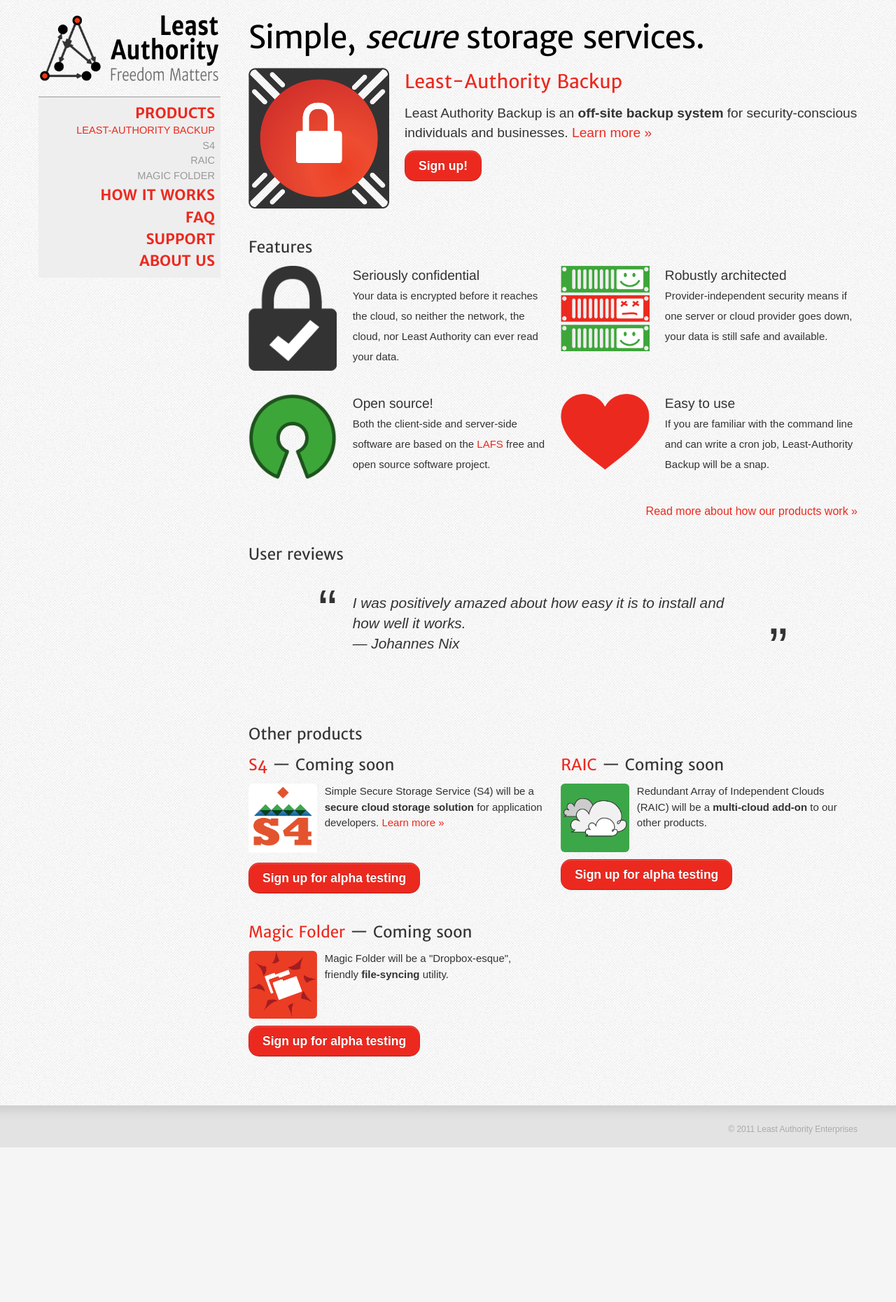
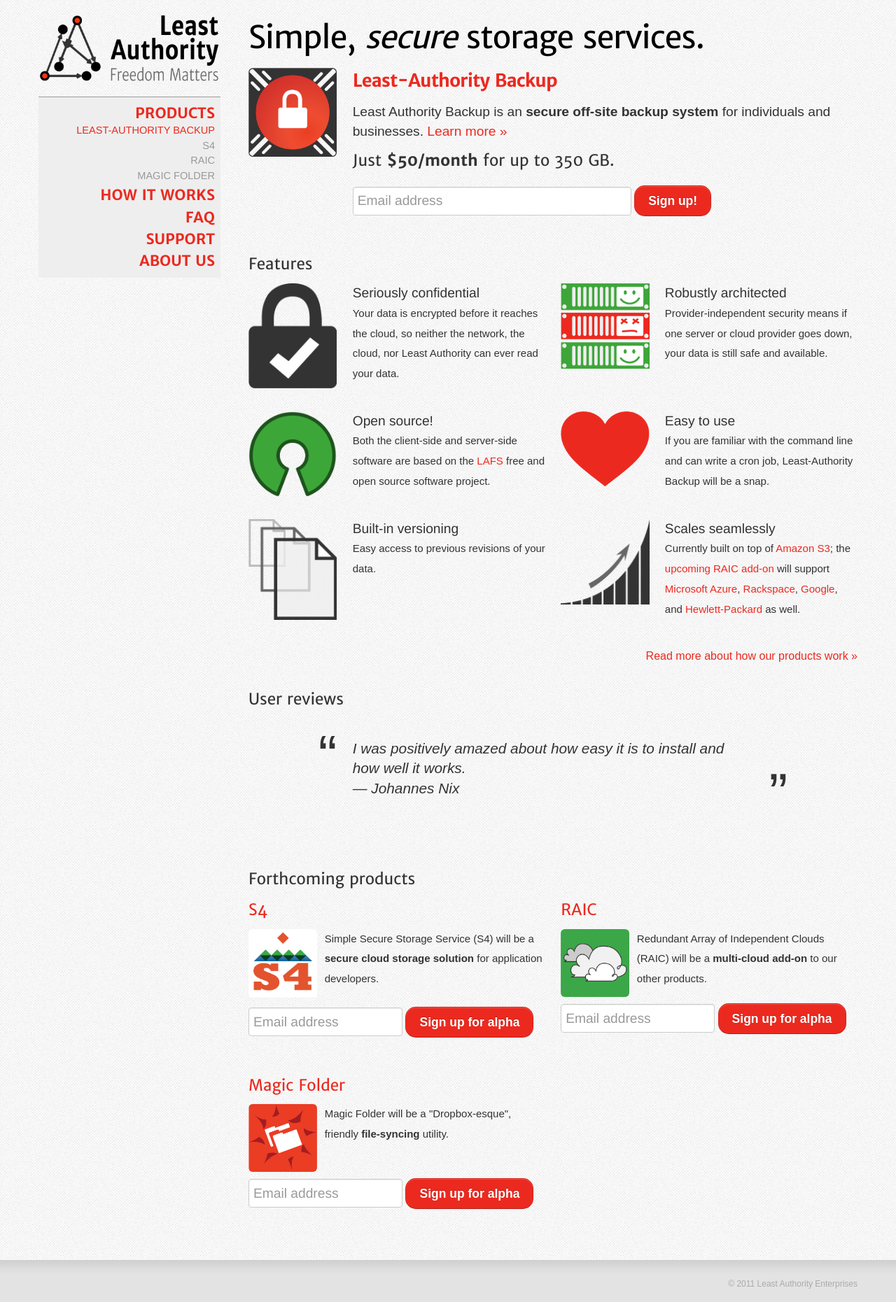
Before and after one commit to LeastAuthority/leastauthority.com, a Python web app: template lae_site/templates/index.html in a window 1280 px wide. Shown: the whole page at 70% size. Before the commit the page ends 1640 px from the top, so only its background shows below. Run offline with Jinja, Linux system fonts and the light colour scheme; the template is opened without the code that fills it, so the values that code supplies are empty; some web fonts are replaced.

Commit message:
zomg changes

```diff
--- a/content/static/css/style.css
+++ b/content/static/css/style.css
@@ -58,7 +58,7 @@ h1, h2, h3, h4, h5 {
 
 h1, h2 {
     color: #000;
-    font-size: 1.8em;
+    font-size: 1.6em;
     font-weight: 700;
     letter-spacing: -1px;
 }
@@ -220,7 +220,7 @@ tt {
     color: #666;
 }
 
-.profile_block p, .product-briefs p {
+.profile_block p {
     line-height: 1.5em;
 }
 /*
@@ -243,7 +243,18 @@ tt {
 }
 
 .form-inline .btn {
-    margin-bottom: 0;
+    margin-bottom: -5px;
+}
+
+.big-signup-form input {
+    width: 20em;
+}
+
+.signup-form input {
+    margin-top: 10px;
+    margin-bottom: 5px;
+    font-size: 1.2em;
+    height: 1.6em;
 }
 
  /*  *  */
@@ -258,33 +269,18 @@ tt {
     clear: both;
 }
 
-.top-area {
-    font-size: 1.2em;
-}
-
-.top-area p {
-    font-size: 1em;
-}
-
 /* * *
 Product page
 * * */
 
-.product-image img {
-    margin: 0 0 10px 10px;
+.top-area p:not(.help-text) {
+    font-weight: 300;
+    font-size: 1.2em;
+    line-height: 1.5em;
 }
 
-.product-image-left img {
-    margin: 0 10px 10px 0;
-}
-
-.about {
-    margin-bottom: 20px;
-}
-
-.about p:not(.help-text) {
-    font-weight: 300;
-    font-size: 1.2em;
+.price {
+    margin-top: 20px;
 }
 
 .features {
--- a/lae_site/templates/_base.html
+++ b/lae_site/templates/_base.html
@@ -38,18 +38,18 @@
                     <div class="clearer"></div>
                     <div id="main_nav">
                         <ul>
-                            <li><a href="/products">Products</a>
+                            <li><a href="/products/">Products</a>
                                 <ul>
-                                    <li><a href="/product_backup">Least-Authority Backup</a></li>
+                                    <li><a href="/product_backup/">Least-Authority Backup</a></li>
                                     <li>S4</li>
                                     <li>RAIC</li>
                                     <li>Magic Folder</li>
                                 </ul>
                             </li>
-                            <li><a href="/how_it_works">How It Works</a></li>
-                            <li><a href="/faq">FAQ</a></li>
-                            <li><a href="/support">Support</a></li>
-                            <li><a href="/about_us">About Us</a></li>
+                            <li><a href="/how_it_works/">How It Works</a></li>
+                            <li><a href="/faq/">FAQ</a></li>
+                            <li><a href="/support/">Support</a></li>
+                            <li><a href="/about_us/">About Us</a></li>
                         </ul>
                     </div>
                 </div>
--- /dev/null
+++ b/lae_site/templates/_features.html
@@ -0,0 +1,53 @@
+<div class="row-fluid">
+    <div class="span2">
+        <img src="/static/img/secure.png">
+        <!--Icon based on Secure designed by Charlene Chen from The Noun Project, CC-BY -->
+    </div>
+    <div class="span4">
+        <h4>Seriously confidential</h4>
+        <p>Your data is encrypted before it reaches the cloud, so neither the network, the cloud, nor Least Authority can ever read your data.</p>
+    </div>
+    <div class="span2">
+        <img src="/static/img/robustness.png">
+        <!--Icon based on Servers designed by Jaime Carrion from The Noun Project, CC-BY -->
+    </div>
+    <div class="span4">
+        <h4>Robustly architected</h4>
+        <p>Provider-independent security means if one server or cloud provider goes down, your data is still safe and available.</p>
+    </div>
+</div>
+<br>
+<div class="row-fluid">
+    <div class="span2">
+        <img src="/static/img/opensource.png">
+    </div>
+    <div class="span4">
+        <h4>Open source!</h4>
+        <p>Both the client-side and server-side software are based on the <a class="reference external" href="http://tahoe-lafs.org">LAFS</a> free and open source software project.</p>
+    </div>
+    <div class="span2">
+        <img src="/static/img/heart.png">
+    </div>
+    <div class="span4">
+        <h4>Easy to use</h4>
+        <p>If you are familiar with the command line and can write a cron job, Least-Authority Backup will be a snap.</p>
+    </div>
+</div>
+<br>
+<div class="row-fluid">
+    <div class="span2">
+        <img src="/static/img/versions.png">
+        <!--Icon based on Document from The Noun Project, CC-BY -->
+    </div>
+    <div class="span4">
+        <h4>Built-in versioning</h4>
+        <p>Easy access to previous revisions of your data.</p>
+    </div>
+    <div class="span2">
+        <img src="/static/img/scaling.png">
+    </div>
+    <div class="span4">
+        <h4>Scales seamlessly</h4>
+        <p>Currently built on top of <a href="https://aws.amazon.com/s3/">Amazon S3</a>; the <a href="/products/">upcoming RAIC add-on</a> will support <a href="http://www.windowsazure.com">Microsoft Azure</a>, <a href="http://www.rackspace.com/cloud/">Rackspace</a>, <a href="https://cloud.google.com/">Google</a>, and <a href="https://www.hpcloud.com/">Hewlett-Packard</a> as well.</p>
+    </div>
+</div>
--- /dev/null
+++ b/lae_site/templates/_signup_form.html
@@ -0,0 +1,5 @@
+<form action="/collect-email" method="post" enctype="multipart/form-data" class="big-signup-form signup-form form-inline">
+    <input type="text" name="Email" placeholder="Email address">
+    <input type="hidden" name="ProductName" value="{% block product_slug %}{% endblock %}">
+    <a type="submit" class="btn btn-danger btn-large signup-button">Sign up!</a>
+</form>
--- a/lae_site/templates/index.html
+++ b/lae_site/templates/index.html
@@ -25,65 +25,34 @@
 {% endblock %}
 
 {% block content %}
+
+{% block tagline %}
     <h1>Simple, <em>secure</em> storage services.</h1>
-<div class="row-fluid product-briefs top-area">
-    <div class="span12">
+{% endblock %}
+
 <div class="row-fluid">
-            <div class="span3 product-image-left"><a href="/product_backup"><img src="/static/img/backup.png"></a></div>
-            <div class="span9">
-                <h3><a href="/products/least_authority_backup/">Least-Authority Backup</a></h3>
-                <p>Least Authority Backup is an <strong>off-site backup system</strong> for security-conscious individuals and businesses. <a href="/product_backup">Learn more &raquo;</a></p>
-                <p><a href="/queries_backup" class="btn btn-danger btn-large signup-button">Sign up!</a></p>
-            </div>
-        </div>
+    <div class="span2"><a href="/product_backup/"><img src="/static/img/backup.png"></a></div>
+    <div class="span10 top-area">
+        <h2><a href="/product_backup/">Least-Authority Backup</a></h2>
+        <p>Least Authority Backup is an <strong>secure off-site backup system</strong> for individuals and businesses. <a href="/product_backup/">Learn more &raquo;</a></p>
+        <h3>Just <strong>$50/month</strong> for up to 350 GB.</h3>
+        {% include '_signup_form.html' %}
+        {% block more_price %}{% endblock %}
     </div>
 </div>
 <br>
 
 <h3>Features</h3>
-<div class="row-fluid">
-    <div class="span2">
-        <img src="/static/img/secure.png">
-        <!--Icon based on Secure designed by Charlene Chen from The Noun Project, CC-BY -->
-    </div>
-    <div class="span4">
-        <h4>Seriously confidential</h4>
-        <p>Your data is encrypted before it reaches the cloud, so neither the network, the cloud, nor Least Authority can ever read your data.</p>
-    </div>
-    <div class="span2">
-        <img src="/static/img/robustness.png">
-        <!--Icon based on Servers designed by Jaime Carrion from The Noun Project, CC-BY -->
-    </div>
-    <div class="span4">
-        <h4>Robustly architected</h4>
-        <p>Provider-independent security means if one server or cloud provider goes down, your data is still safe and available.</p>
-    </div>
-</div>
-<br>
-<div class="row-fluid">
-    <div class="span2">
-        <img src="/static/img/opensource.png">
-    </div>
-    <div class="span4">
-        <h4>Open source!</h4>
-        <p>Both the client-side and server-side software are based on the <a class="reference external" href="http://tahoe-lafs.org">LAFS</a> free and open source software project.</p>
-    </div>
-    <div class="span2">
-        <img src="/static/img/heart.png">
-    </div>
-    <div class="span4">
-        <h4>Easy to use</h4>
-        <p>If you are familiar with the command line and can write a cron job, Least-Authority Backup will be a snap.</p>
-    </div>
-</div>
+{% include '_features.html' %}
 <br>
 <div class="row-fluid">
     <div class="span12">
-        <a href="/how_it_works" style="float: right;">Read more about how our products work &raquo;</a>
+        <a href="/how_it_works/" style="float: right;">Read more about how our products work &raquo;</a>
     </div>
 </div>
 <br>
 
+{% block more_stuff %}
     <h3>User reviews</h3>
     <br>
     <div class="row-fluid">
@@ -126,41 +95,54 @@
     </div>
     </br>
 
-<h3>Other products</h3>
+    <h3>Forthcoming products</h3>
     <div class="row-fluid product-briefs">
         <div class="span6">
-        <h3><a href="/queries_s4">S4</a> &mdash; Coming soon</h3>
+            <h3><a href="/queries_s4/">S4</a></h3>
             <div class="row-fluid">
-            <div class="span3 product-image-left"><a href="/products/s4/"><img src="/static/img/s4.png" class="img-rounded"></a></div>
+                <div class="span3 product-image-left"><a href="/queries_s4/"><img src="/static/img/s4.png" class="img-rounded"></a></div>
                 <div class="span9">
-                <p>Simple Secure Storage Service (S4) will be a <strong>secure cloud storage solution</strong> for application developers.
-                <a href="/product_s4">Learn more &raquo;</a></p>
+                    <p>Simple Secure Storage Service (S4) will be a <strong>secure cloud storage solution</strong> for application developers.</p>
                 </div>
             </div>
-        <a href="/queries_s4" class="btn btn-danger btn-large signup-button">Sign up for alpha testing</a>
+            <form action="/collect-email" method="post" enctype="multipart/form-data" class="signup-form beta-signup-form form-inline">
+                <input type="text" name="Email" placeholder="Email address">
+                <input type="hidden" name="ProductName" value="s4">
+                <a type="submit" class="btn btn-danger btn-large signup-button">Sign up for alpha</a>
+            </form>
         </div>
         <div class="span6">
-        <h3><a href="/queries_raic">RAIC</a> &mdash; Coming soon</h3>
+            <h3><a href="/queries_raic/">RAIC</a></h3>
             <div class="row-fluid">
-            <div class="span3 product-image-left"><img src="/static/img/raic.png" class="img-rounded"></div>
+                <div class="span3 product-image-left"><a href="/queries_raic/"><img src="/static/img/raic.png" class="img-rounded"></a></div>
                 <div class="span9">
                 <p>Redundant Array of Independent Clouds (RAIC) will be a <strong>multi-cloud add-on</strong> to our other products.</p>
                 </div>
             </div>
-        <a href="/queries_raic" class="btn btn-danger btn-large signup-button">Sign up for alpha testing</a>
+            <form action="/collect-email" method="post" enctype="multipart/form-data" class="signup-form beta-signup-form form-inline">
+                <input type="text" name="Email" placeholder="Email address">
+                <input type="hidden" name="ProductName" value="raic">
+                <a type="submit" class="btn btn-danger btn-large signup-button">Sign up for alpha</a>
+            </form>
         </div>
     </div>
     <br>
     <div class="row-fluid product-briefs">
         <div class="span6">
-        <h3><a href="/queries_magicfolder">Magic Folder</a> &mdash; Coming soon</h3>
+            <h3><a href="/queries_magicfolder/">Magic Folder</a></h3>
             <div class="row-fluid">
-            <div class="span3 product-image-left"><img src="/static/img/magicfolder.png" align="left" class="img-rounded"></div>
+                <div class="span3 product-image-left"><a href="/queries_magicfolder/"><img src="/static/img/magicfolder.png" align="left" class="img-rounded"></a></div>
                 <div class="span9"><p>Magic Folder will be a "Dropbox-esque", friendly <strong>file-syncing</strong> utility.</p></div>
             </div>
-        <p><a href="/queries_magicfolder" class="btn btn-danger btn-large signup-button">Sign up for alpha testing</a></p>
+            <form action="/collect-email" method="post" enctype="multipart/form-data" class="signup-form beta-signup-form form-inline">
+                <input type="text" name="Email" placeholder="Email address">
+                <input type="hidden" name="ProductName" value="magicfolder">
+                <a type="submit" class="btn btn-danger btn-large signup-button">Sign up for alpha</a>
+            </form>
         </div>
         <div class="span6">
         </div>
     </div>
 {% endblock %}
+
+{% endblock %}
--- a/lae_site/templates/valid_email.html
+++ b/lae_site/templates/valid_email.html
@@ -4,10 +4,10 @@
 
 <h3>Thank you</h3>
 <p>
-Thank you for your interest in {{ productfullname }}! We'll be in contact soon.
+Thank you for your interest in {{ productfullname }}! Due to high demand, there is a queue for new signups. We'll be in contact soon, though!
 </p>
 <p>
-For Least Authority Backup and S4, you will need to
+For Least Authority Backup, you will need to
 <a href="https://tahoe-lafs.org/trac/tahoe-lafs/wiki/Installation">install LAFS</a> on your
 trusted machine. Feel free to do so and try it out before we get back to you!
 </p>
```
Also changed, not shown: lae_site/templates/_product_base.html (deleted, +0 -24 lines), lae_site/templates/_queries_base.html (+3 -7 lines), lae_site/templates/product_backup.html (+12 -72 lines), lae_site/templates/product_s4.html (deleted, +0 -77 lines). Lines whose indentation alone changed are shown as unchanged.
